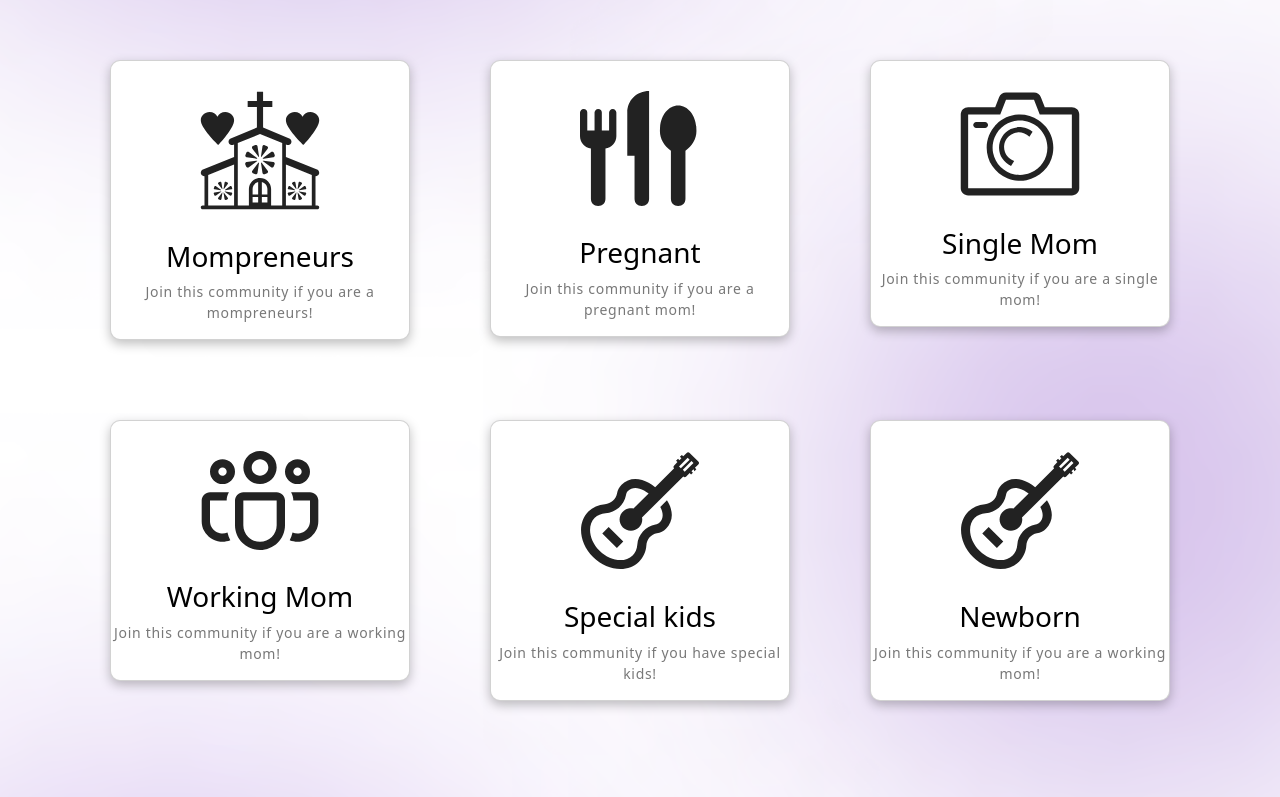
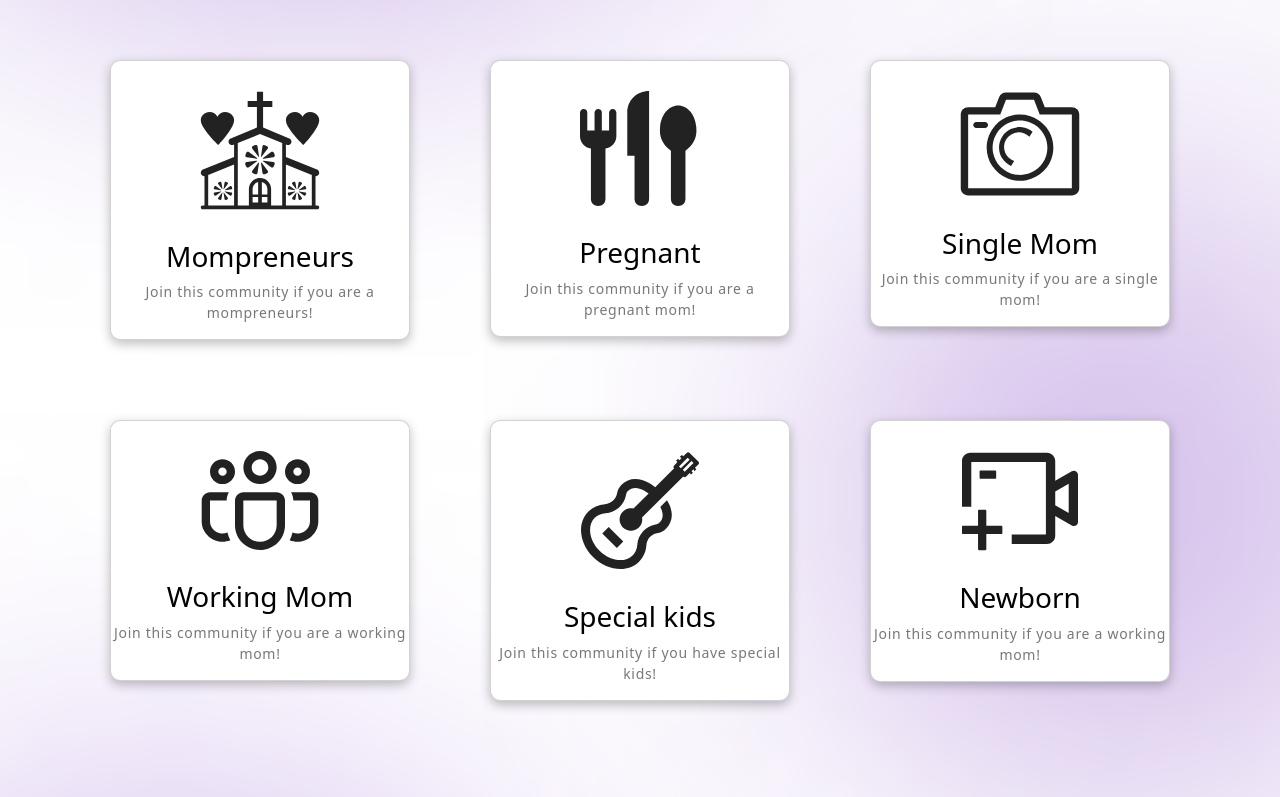
Before and after one commit to Reifqi/ParentPal-Vue, a Vue app: page /#/community in a window 1280 px wide. Shown: the part 383-1180 px from the top of the page. Built offline with nearby package versions, Linux system fonts and the light colour scheme.

Commit message:
Update Community.vue

```diff
--- a/src/components/pages/Community.vue
+++ b/src/components/pages/Community.vue
@@ -49,7 +49,7 @@
                 </div>
                 <div class="card">
                     <a href="https://t.me/+asZ_jDOsxIU5OTll">
-                    <img src="../../assets/image/com-specialkids.svg" alt="logofeature"/>
+                    <img src="../../assets/image/com-newborn.svg" alt="logofeature"/>
                     <h3>Newborn</h3>
                     <p>Join this community if you are a working mom!</p>
                     </a>
```
